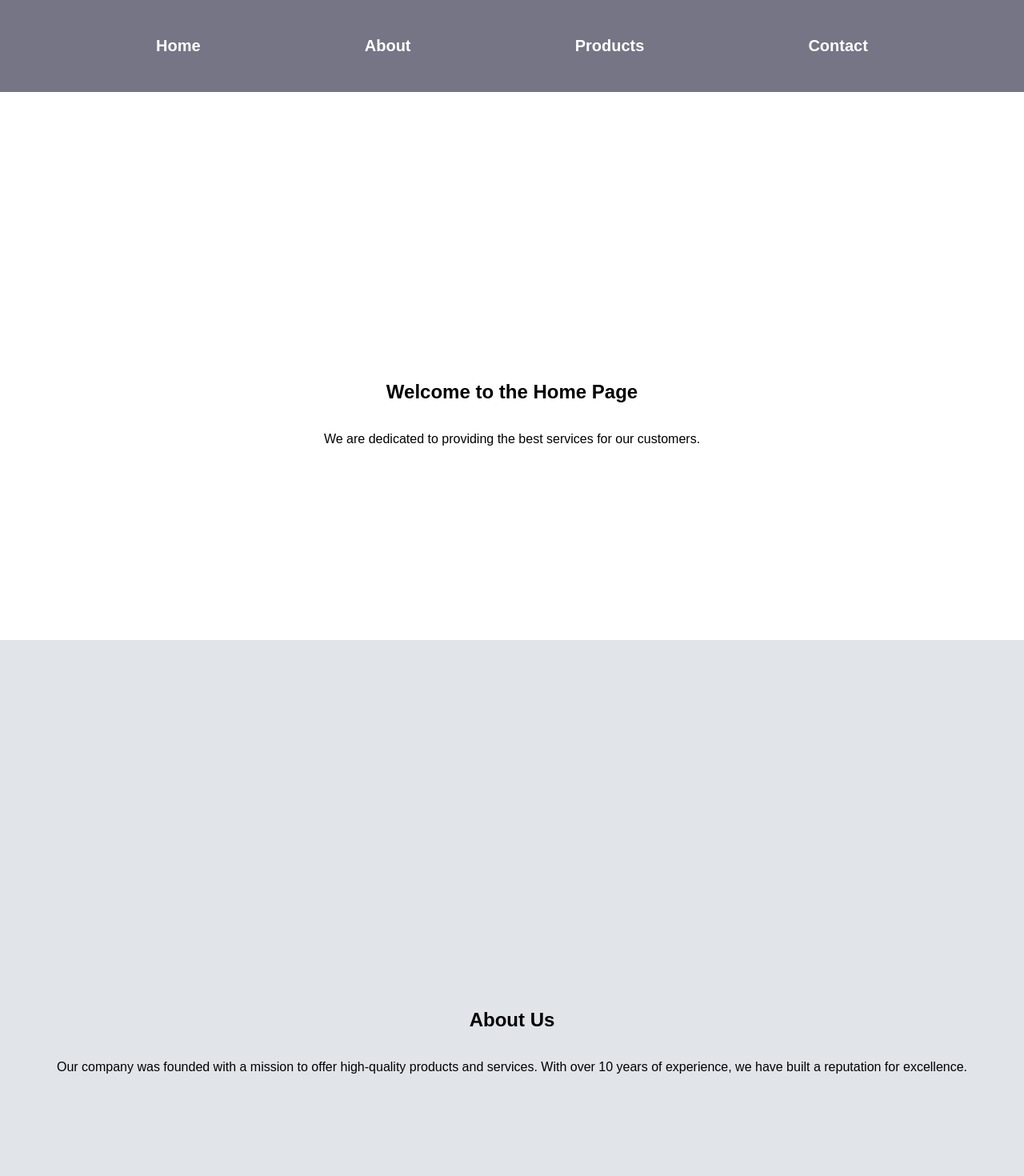
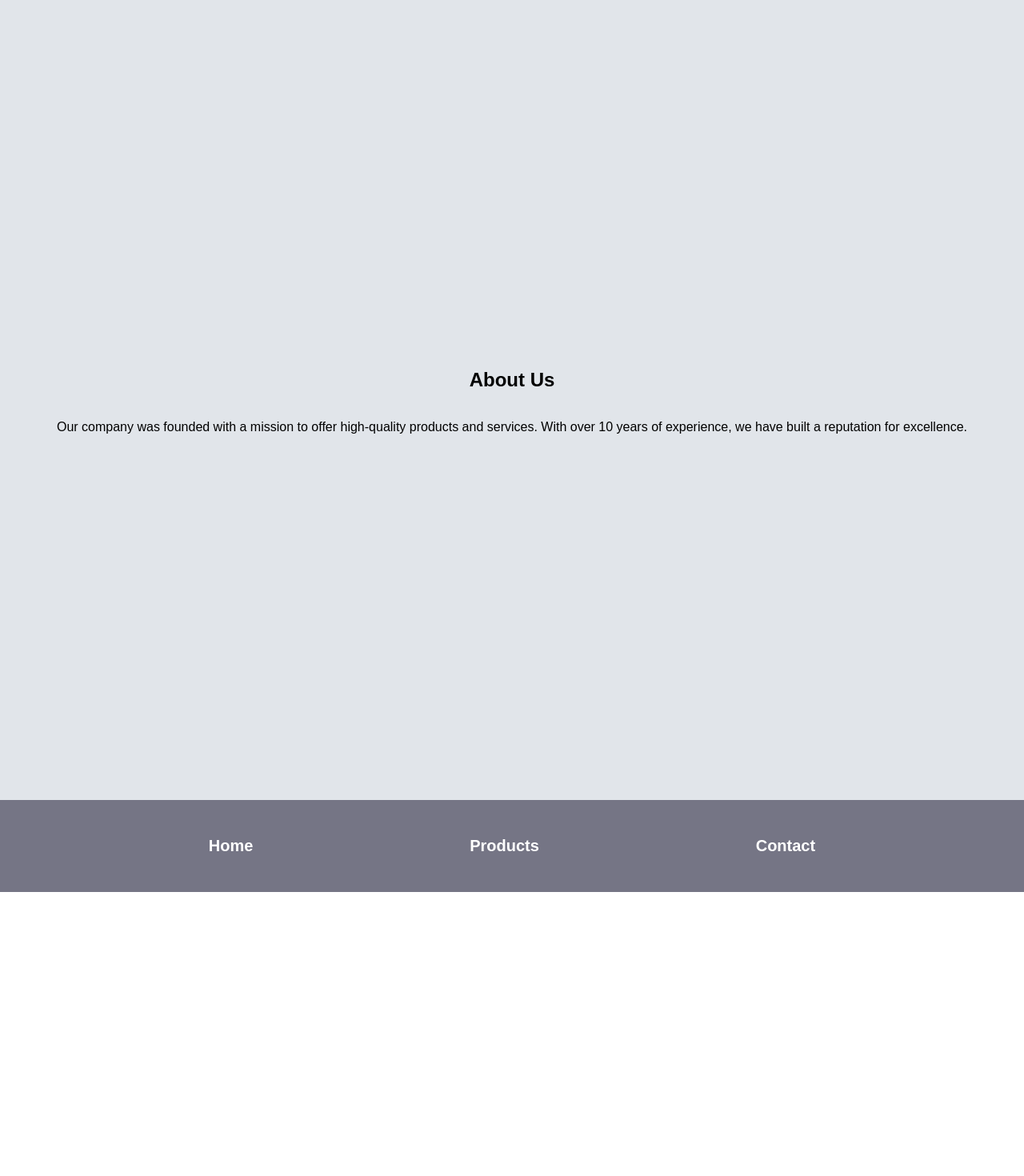
Before and after one commit to guranda26/online-shop, a React (Create React App) app: page /about in a window 1280 px wide. Shown: the top 1470 px of the page at 80% size. Built offline with nearby package versions, Linux system fonts and the light colour scheme.

Commit message:
add react router dom

```diff
--- a/src/App.js
+++ b/src/App.js
@@ -2,10 +2,18 @@ import "./App.css";
 import Header from "./components/Header";
 import MainContent from "./components/MainContent";
 import Footer from "./components/Footer";
+import { Route, Routes } from "react-router-dom";
+import About from "./components/About";
 
 function App() {
   return (
     <div className="App">
+      <Routes>
+        <Route path="/" element={<MainContent />} />
+        <Route path="/about" element={<About />} />
+        {/* <Route path="/products" element={<Products />} />
+        <Route path="/contact" element={<Contact />} /> */}
+      </Routes>
       <Header />
       <MainContent />
       <Footer />
--- /dev/null
+++ b/src/components/About.jsx
@@ -0,0 +1,16 @@
+import React from "react";
+
+const About = () => {
+  return (
+    <section id="about" className="section about">
+      <h2>About Us</h2>
+      <p>
+        Our company was founded with a mission to offer high-quality products
+        and services. With over 10 years of experience, we have built a
+        reputation for excellence.
+      </p>
+    </section>
+  );
+};
+
+export default About;
--- a/src/components/Header.jsx
+++ b/src/components/Header.jsx
@@ -9,7 +9,7 @@ const Header = () => {
           <ul>
             <li className="nav-items">
               <Link to={"home"}>Home</Link>
-              <Link to={"about"}>About</Link>
+              {/* <Link to={"about"}>About</Link> */}
               <Link to={"products"}>Products</Link>
               <Link to={"contact"}>Contact</Link>
             </li>
--- a/src/components/MainContent.jsx
+++ b/src/components/MainContent.jsx
@@ -8,14 +8,6 @@ import Product from "./Product";
 const MainContent = () => {
   return (
     <main className="main-content">
-      <section id="about" className="section about">
-        <h2>About Us</h2>
-        <p>
-          Our company was founded with a mission to offer high-quality products
-          and services. With over 10 years of experience, we have built a
-          reputation for excellence.
-        </p>
-      </section>
       <section id="products" className="section products">
         <h2>Our Products</h2>
         <p>
```
